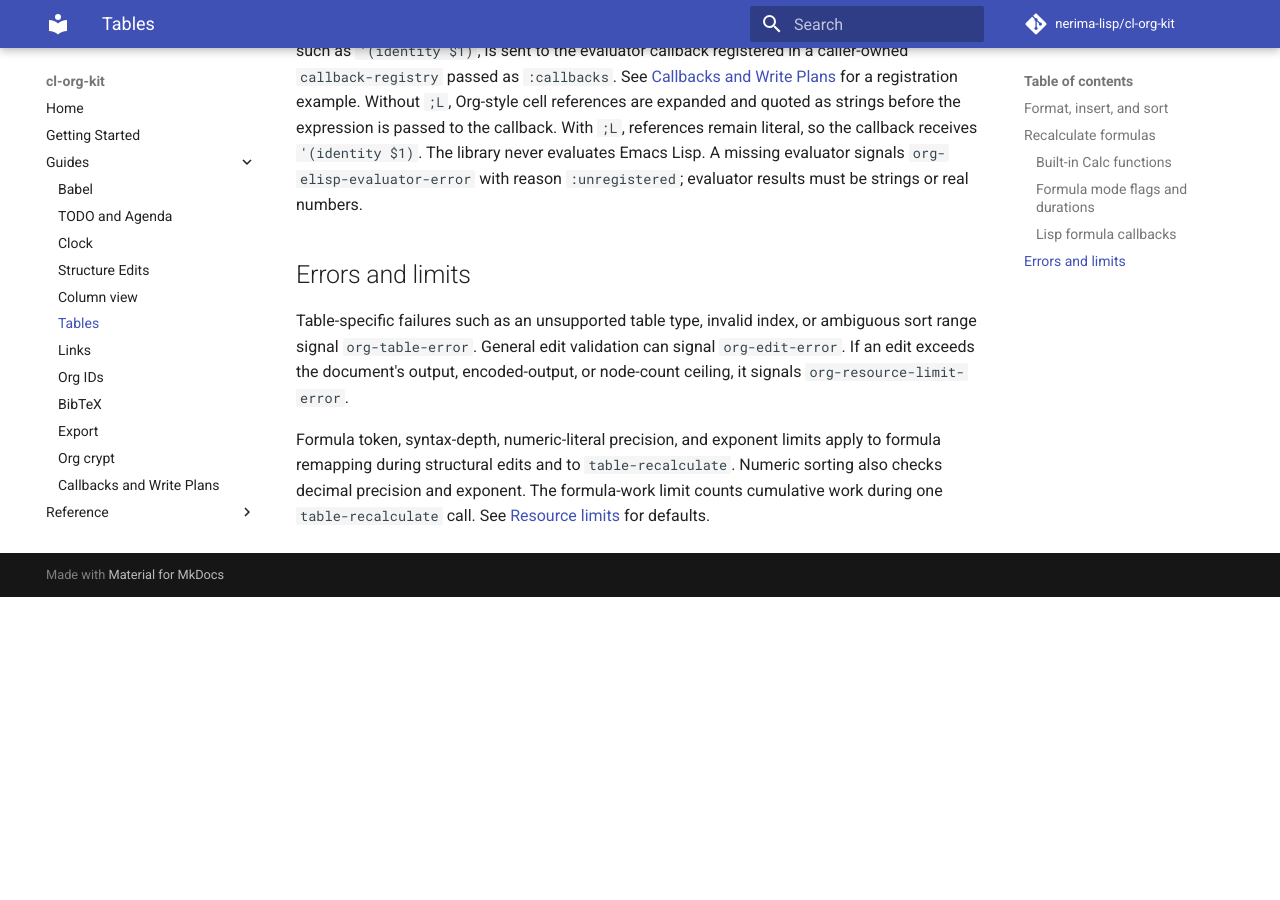
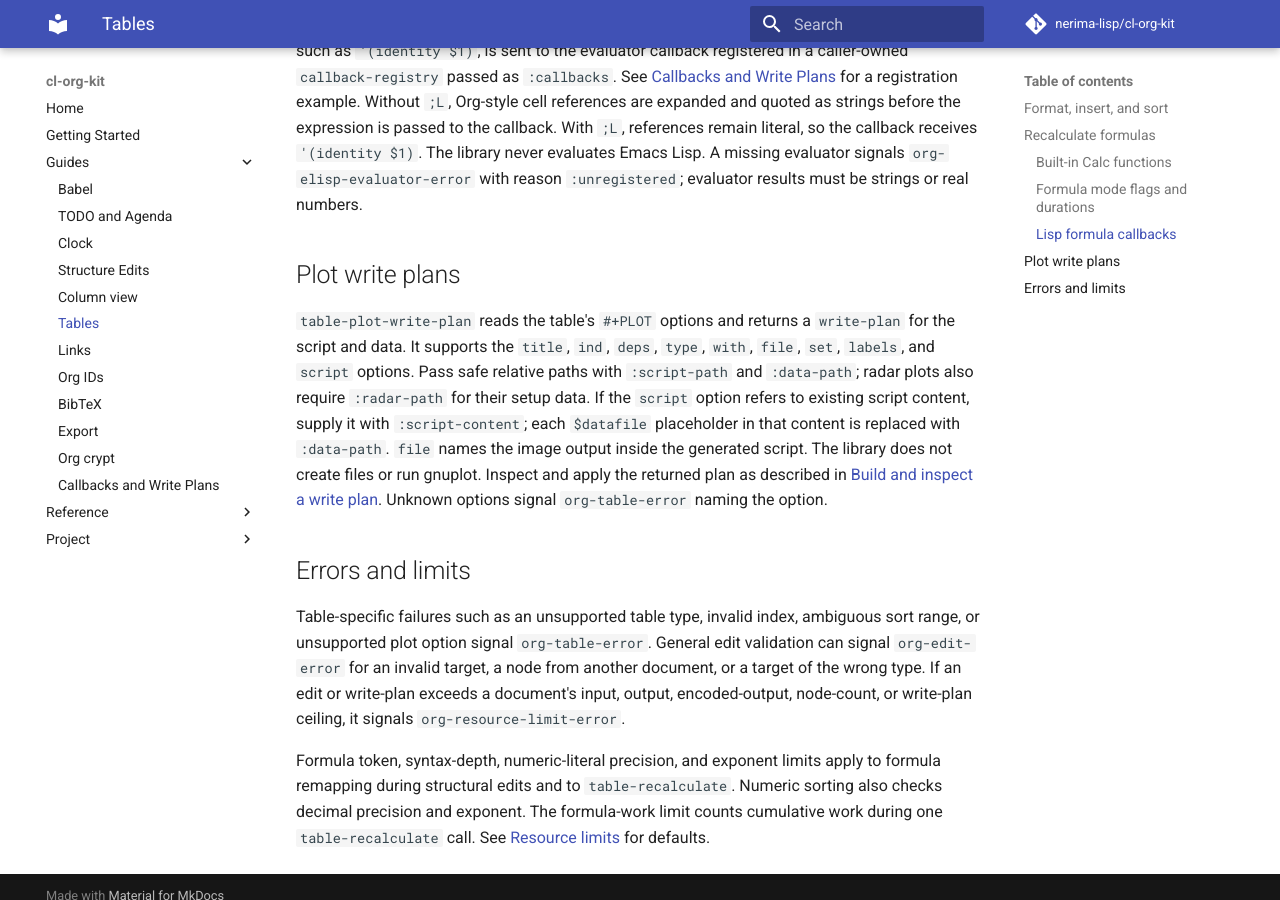
Before and after one commit to nerima-lisp/cl-org-kit, an MkDocs documentation site: the page built from docs/src/guides/tables.md, in a window 1280 px wide and 900 px high, scrolled down 5718 px. Built offline with MkDocs 1.6.1 and Material for MkDocs 9.7.7, drawn with Linux system fonts in a browser that asks for light colours; comment, search, counter and statistics services are not loaded; before the commit the page ends 6315 px from its top, so only the background shows below that.

Commit message:
feat(tables): generate plot write plans

```diff
--- a/docs/src/guides/tables.md
+++ b/docs/src/guides/tables.md
@@ -282,12 +282,28 @@
 Emacs Lisp. A missing evaluator signals `org-elisp-evaluator-error` with reason
 `:unregistered`; evaluator results must be strings or real numbers.
 
+## Plot write plans
+
+`table-plot-write-plan` reads the table's `#+PLOT` options and returns a
+`write-plan` for the script and data. It supports the `title`, `ind`, `deps`,
+`type`, `with`, `file`, `set`, `labels`, and `script` options. Pass safe relative
+paths with `:script-path` and `:data-path`; radar plots also require
+`:radar-path` for their setup data. If the `script` option refers to existing
+script content, supply it with `:script-content`; each `$datafile` placeholder
+in that content is replaced with `:data-path`. `file` names the image output
+inside the generated script. The library does not create files or run gnuplot.
+Inspect and apply the returned plan as described in [Build and inspect a write
+plan](callbacks-and-write-plans.md#build-and-inspect-a-write-plan). Unknown
+options signal `org-table-error` naming the option.
+
 ## Errors and limits
 
-Table-specific failures such as an unsupported table type, invalid index, or
-ambiguous sort range signal `org-table-error`. General edit validation can
-signal `org-edit-error`. If an edit exceeds the document's output,
-encoded-output, or node-count ceiling, it signals `org-resource-limit-error`.
+Table-specific failures such as an unsupported table type, invalid index,
+ambiguous sort range, or unsupported plot option signal `org-table-error`.
+General edit validation can signal `org-edit-error` for an invalid target, a
+node from another document, or a target of the wrong type. If an edit or
+write-plan exceeds a document's input, output, encoded-output, node-count, or
+write-plan ceiling, it signals `org-resource-limit-error`.
 
 Formula token, syntax-depth, numeric-literal precision, and exponent limits
 apply to formula remapping during structural edits and to `table-recalculate`.
```
Also changed, not shown: 5 other files.
